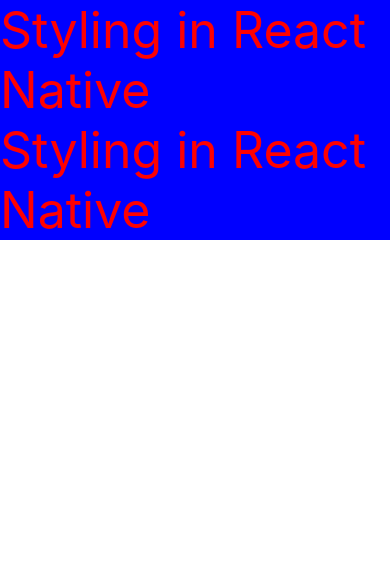
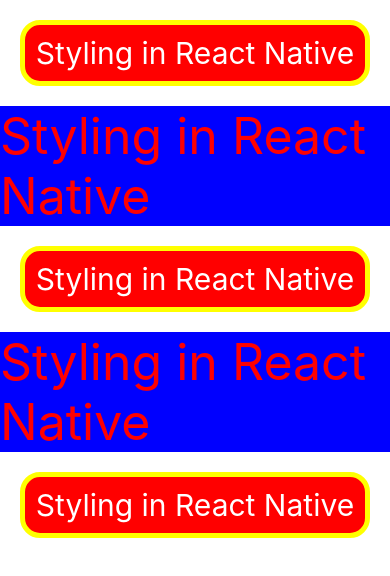
Before and after one commit to ashimaakash03/react-native-series, a React Native app: screen / in a window 390 px wide. Shown: the top 576 px of the page. Built offline with nearby package versions, Linux system fonts and the light colour scheme.

Commit message:
demonstrated internal styling

```diff
--- a/App.tsx
+++ b/App.tsx
@@ -1,13 +1,30 @@
 import React from 'react';
-import {Text, View} from 'react-native';
+import {Text, View, StyleSheet} from 'react-native';
+
+const styles= StyleSheet.create({
+    textbox:{
+        fontSize: 30,
+        backgroundColor: "red",
+        color: "#fff",
+        margin: 20,
+        textAlign: "center",
+        textAlignVertical: "center",
+        borderColor: "yellow",
+        borderWidth: 5,
+        borderRadius: 20,
+        padding: 10
+    }
+})
 
 const App = (): React.JSX.Element => {
   return (
        <>
 	  <View>
+		<Text style= {styles.textbox}>Styling in React Native</Text>
 		<Text style= {{fontSize: 50, backgroundColor: "blue", color: "red"}}>Styling in React Native</Text>
-
-				<Text style= {{fontSize: 50, backgroundColor: "blue", color: "red"}}>Styling in React Native</Text>
+        <Text style= {styles.textbox}>Styling in React Native</Text>
+        <Text style= {{fontSize: 50, backgroundColor: "blue", color: "red"}}>Styling in React Native</Text>
+		<Text style= {styles.textbox}>Styling in React Native</Text>
 
 	  </View>
         </>
```
